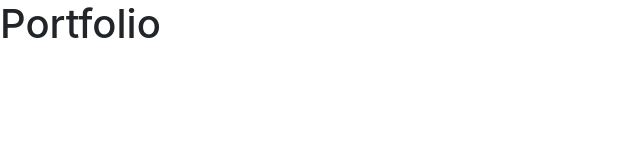
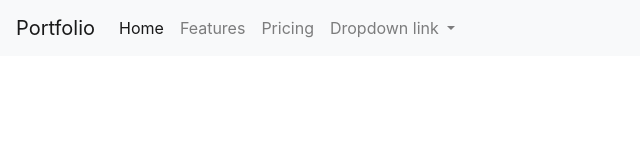
Before and after one commit to Simziglar/WebPortfolio, a website: page index.html in a window 1280 px wide. Shown: the whole page, without its empty margins (0-640 px from the left). Drawn offline with nearby package versions, Linux system fonts and the light colour scheme.

Commit message:
navbar-creation

```diff
--- a/index.html
+++ b/index.html
@@ -19,7 +19,48 @@
 
 </head>
 <body>
-    <h1 class="$font-playfair">Portfolio</h1>
+    <!--Start Header-->
+    <header id="header">
+        <!--Primary Navbar-->
+        <nav class="navbar navbar-expand-lg navbar-light bg-light">
+            <a class="navbar-brand font-montserrat"  href="#" >Portfolio</a>
+            <button class="navbar-toggler" type="button" data-toggle="collapse" data-target="#navbarNavDropdown" aria-controls="navbarNavDropdown" aria-expanded="false" aria-label="Toggle navigation">
+              <span class="navbar-toggler-icon"></span>
+            </button>
+            <div class="collapse navbar-collapse" id="navbarNavDropdown">
+              <ul class="navbar-nav">
+                <li class="nav-item active">
+                  <a class="nav-link" href="#">Home <span class="sr-only">(current)</span></a>
+                </li>
+                <li class="nav-item">
+                  <a class="nav-link" href="#">Features</a>
+                </li>
+                <li class="nav-item">
+                  <a class="nav-link" href="#">Pricing</a>
+                </li>
+                <li class="nav-item dropdown">
+                  <a class="nav-link dropdown-toggle" href="#" id="navbarDropdownMenuLink" data-toggle="dropdown" aria-haspopup="true" aria-expanded="false">
+                    Dropdown link
+                  </a>
+                  <div class="dropdown-menu" aria-labelledby="navbarDropdownMenuLink">
+                    <a class="dropdown-item" href="#">Action</a>
+                    <a class="dropdown-item" href="#">Another action</a>
+                    <a class="dropdown-item" href="#">Something else here</a>
+                  </div>
+                </li>
+              </ul>
+            </div>
+          </nav>
+    </header>
+    <!--End Header-->
+    <!--Start Main Site-->
+        <main></main>
+    <!--End Main Site-->
+     <!--Start Footer-->
+        <footer>
+
+        </footer>
+   <!--End Footer-->
 
 
 
--- /dev/null
+++ b/sass/include/typography.scss
@@ -0,0 +1,10 @@
+/***Typography Classess****/
+.font-poppins{
+    font-family: $font-poppin;
+}
+.font-playfair{
+    font-family: $font-playfair;
+}
+.font-montserrat{
+    font-family: $font-montserrat;
+}
--- a/sass/style.scss
+++ b/sass/style.scss
@@ -3,3 +3,4 @@
 /******SASS TEMPLATE********/
 @import'./include/variables.scss';
 @import'./include/global.scss';
+@import'./include/typography.scss';
```
Also changed, not shown: style.css, 1 other file.
